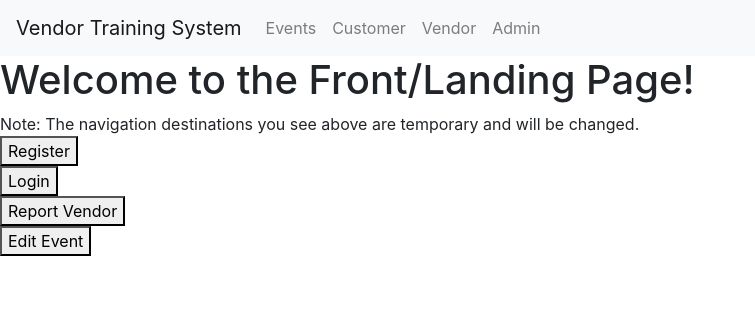
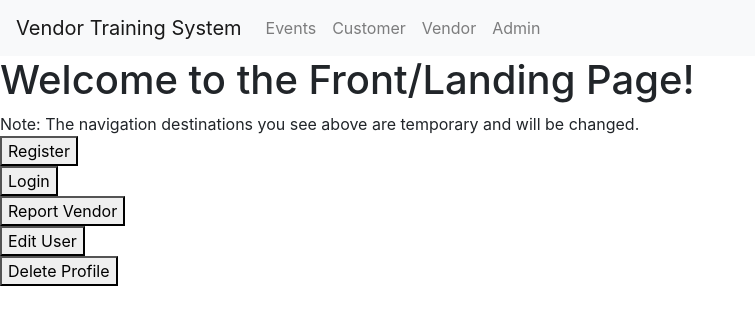
Before and after one commit to dave325/vendorTrainingSystem, an Angular app in the folder vendorTrainingSystem/: page /front-page in a window 1280 px wide. Shown: the top 324 px of the page, without its empty margins (0-755 px from the left). Built offline with nearby package versions, Linux system fonts and the light colour scheme.

Commit message:
changes to modal

```diff
--- a/vendorTrainingSystem/src/app/components/front-page/front-page.component.html
+++ b/vendorTrainingSystem/src/app/components/front-page/front-page.component.html
@@ -5,8 +5,9 @@
   <div><button (click)="openLoginModal()">Login</button></div>
   <div><button (click)="open(reportVendorComponent)">Report Vendor</button></div>
   <div>
-    <button (click)="open(eventEditComponent)"> Edit Event </button>
+    <button (click)="open(userEditComponent)">Edit User </button>
   </div>
+  <div><button (click)="open(DeleteProfileComponent)">Delete Profile</button></div>
 </div>
 
 <!--
--- a/vendorTrainingSystem/src/app/components/front-page/front-page.component.ts
+++ b/vendorTrainingSystem/src/app/components/front-page/front-page.component.ts
@@ -1,6 +1,6 @@
 import { LoginComponent } from './../../modals/login/login.component';
 import { UserEditComponent } from './../../modals/user-edit/user-edit.component';
-// import { DeleteProfileComponent } from './../../modals/delete-profile/delete-profile.component';
+import { DeleteProfileComponent } from './../../modals/delete-profile/delete-profile.component';
 import { Component, OnInit } from '@angular/core';
 // import { ReportVendorComponent} from '../../modalm '@angular/core';
 import { NgbModal } from '@ng-bootstrap/ng-bootstrap';
@@ -15,7 +15,7 @@ import { EventEditComponent} from '../../modals/event-edit/event-edit.component'
 })
 export class FrontPageComponent implements OnInit {
   // eventEditComponent = EventEditComponent;
-  // deleteProfileComponent = DeleteProfile;
+    deleteProfileComponent = DeleteProfileComponent;
     userEditComponent = UserEditComponent;
 
   constructor(private modalService:NgbModal) { }
@@ -25,12 +25,18 @@ export class FrontPageComponent implements OnInit {
 
   openLoginModal(){
     let modalReg = this.modalService.open(LoginComponent);
-    let modalEdit = this.modalService.open(UserEditComponent);
-    // letmodalDelete = this.modalService.open.(DeleteProfileComponent);
   }
 
   openRegisterModal(){
     let modalReg = this.modalService.open(RegisterComponent);
+  }
+
+  openUserEditModal() {
+    let modalEdit = this.modalService.open(UserEditComponent);
+  }
+
+  openDeleteProfileModal() {
+    let modalDelete = this.modalService.open(DeleteProfileComponent);
   }
 
   // open(component: Component) {
```
